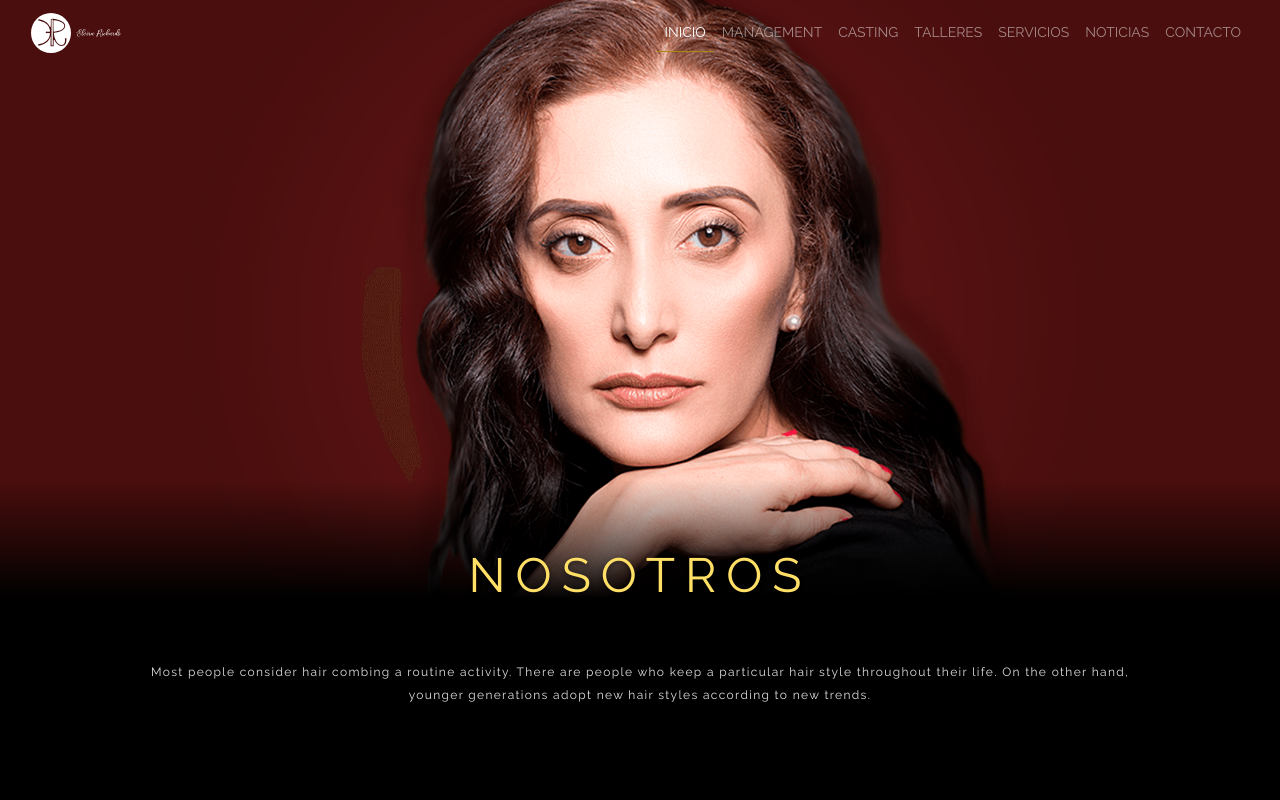
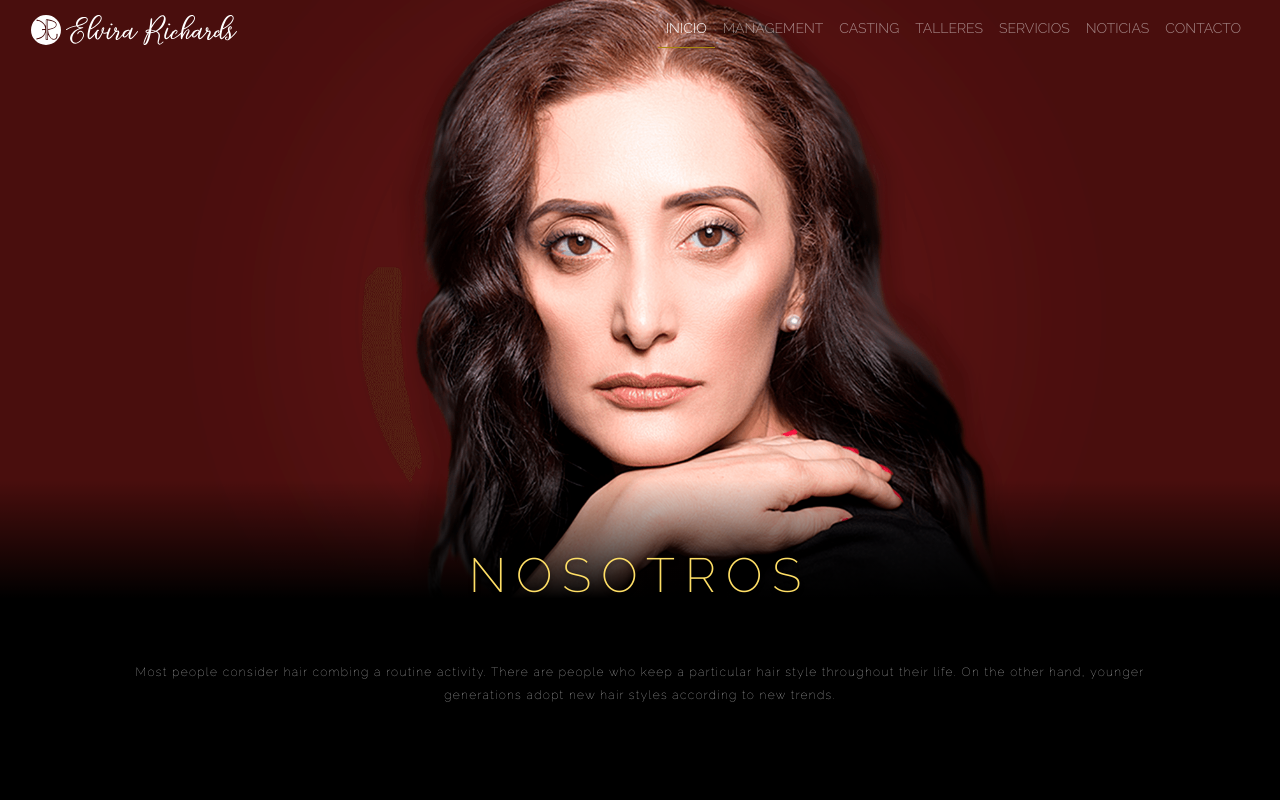
Before and after one commit to gera-mtz/elvira, a plain HTML site: page index.html in a window 1280 px wide. Shown: the top 800 px of the page. Drawn offline with Linux system fonts and the light colour scheme.

Commit message:
Logo bonito

```diff
--- a/index.html
+++ b/index.html
@@ -8,7 +8,7 @@
 	<link rel="stylesheet" href="css/bootstrap-grid.css">
 	<link rel="stylesheet" href="css/bootstrap.min.css">
 	<link rel="stylesheet" href="css/bootstrap-reboot.css">
-	<link href="https://fonts.googleapis.com/css?family=Raleway" rel="stylesheet">
+	<link href="https://fonts.googleapis.com/css?family=Raleway:100,100i,200,200i,300,300i,400,400i,500,500i,600,600i,700,700i,800,800i,900,900i" rel="stylesheet">
 	<link rel="stylesheet" type="text/css" href="css/style.css">
 </head>
 <body>
@@ -26,8 +26,8 @@
 		<nav class="navbar navbar-expand-lg navbar-dark fixed-top">
 			<div class="container-fluid">
 				<a class="navbar-brand" href="#">
-					<img src="img/SVG-logo/logo-bullet.svg" width="40px" height="40px" alt="logo">
-					<img src="img/SVG-logo/logo-typo.svg" alt="elvira richards">
+					<img src="img/SVG-logo/logo-bullet.svg" width="30px" height="30px" alt="logo">
+					<img src="img/SVG-logo/logo-typo.svg" height="30px" alt="elvira richards">
 				</a>
 				<button class="navbar-toggler navbar-toggler-right" type="button" data-toggle="collapse" data-target="#navbarSupportedContent" aria-controls="navbarSupportedContent" aria-expanded="false" aria-label="Toggle navigation">
           			<span class="navbar-toggler-icon"></span>
```
